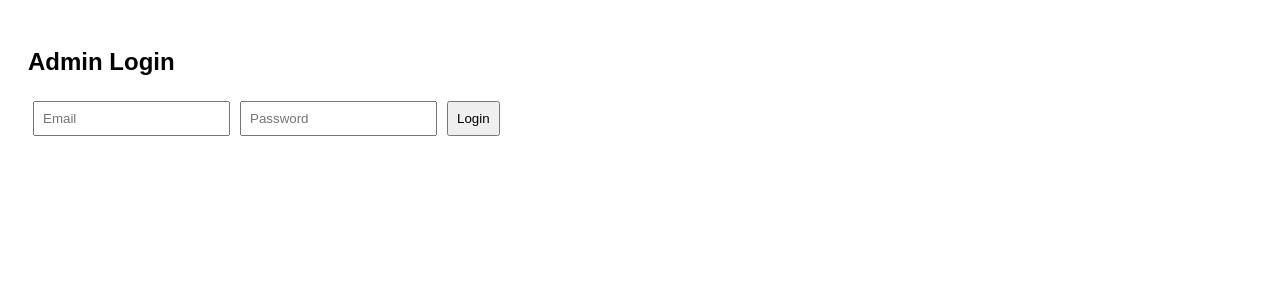
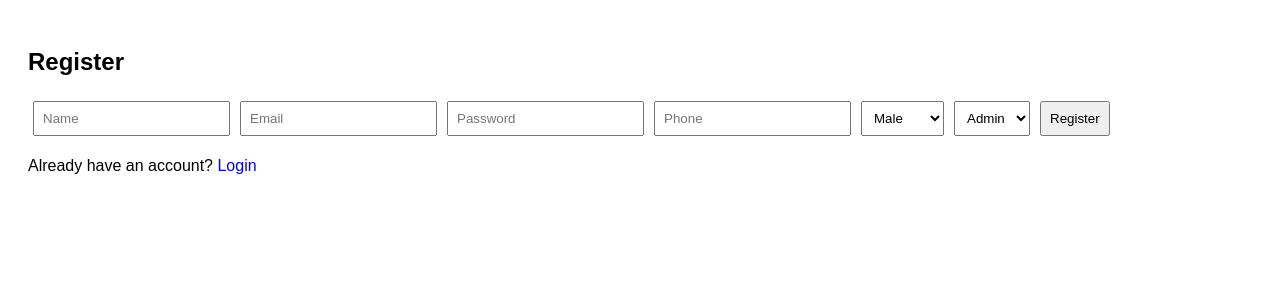
Before and after one commit to AyushSinghbharti/DeliveryWeb, a React (Vite) app: page /register in a window 1280 px wide. Before the commit this address led to /login. Shown: the top 300 px of the page. Built offline with nearby package versions, Linux system fonts and the light colour scheme.

Commit message:
Added Login

```diff
--- a/src/App.jsx
+++ b/src/App.jsx
@@ -3,6 +3,7 @@ import Login from "./pages/Login";
 import Dashboard from "./pages/Dashboard";
 import Orders from "./pages/Orders";
 import DeliveryGuys from "./pages/DeliveryGuys";
+import Register from "./pages/Register";
 
 const PrivateRoute = ({ children }) => {
   const token = localStorage.getItem("token");
@@ -14,6 +15,7 @@ function App() {
     <BrowserRouter>
       <Routes>
         <Route path="/login" element={<Login />} />
+        <Route path="/register" element={<Register />} />
         <Route
           path="/dashboard"
           element={
--- a/src/pages/Login.jsx
+++ b/src/pages/Login.jsx
@@ -40,7 +40,11 @@ export default function Login() {
           required />
         <button type="submit">Login</button>
       </form>
-      {error && <p style={{color: "red"}}>{error}</p>}
+      <p>
+        Don't have an account? <span style={{ color: 'blue', cursor: 'pointer' }} onClick={() => navigate("/register")}>Register</span>
+      </p>
+
+      {error && <p style={{ color: "red" }}>{error}</p>}
     </div>
   );
 }
--- /dev/null
+++ b/src/pages/Register.jsx
@@ -0,0 +1,71 @@
+import { useState } from "react";
+import { useNavigate } from "react-router-dom";
+import { createUserWithEmailAndPassword } from "firebase/auth";
+import { doc, setDoc } from "firebase/firestore";
+import { auth, db } from "../firebase";
+
+export default function Register() {
+  const navigate = useNavigate();
+  const [form, setForm] = useState({
+    name: "",
+    email: "",
+    password: "",
+    phone: "",
+    role: "admin", // default for now
+    gender: "Male",
+  });
+
+  const handleRegister = async () => {
+    try {
+      const userCredential = await createUserWithEmailAndPassword(
+        auth,
+        form.email,
+        form.password
+      );
+
+      const uid = userCredential.user.uid;
+
+      await setDoc(doc(db, "users", uid), {
+        name: form.name,
+        email: form.email,
+        phone: form.phone,
+        gender: form.gender,
+        role: form.role,
+        isNew: true,
+        createdAt: new Date(),
+        age: 0,
+        address: "missing",
+        orderid: [],
+      });
+
+      alert("Registration successful");
+      navigate("/login");
+    } catch (err) {
+      console.error("Registration Error:", err);
+      alert(err.message);
+    }
+  };
+
+  return (
+    <div>
+      <h2>Register</h2>
+      <input placeholder="Name" onChange={(e) => setForm({ ...form, name: e.target.value })} />
+      <input placeholder="Email" onChange={(e) => setForm({ ...form, email: e.target.value })} />
+      <input placeholder="Password" type="password" onChange={(e) => setForm({ ...form, password: e.target.value })} />
+      <input placeholder="Phone" onChange={(e) => setForm({ ...form, phone: e.target.value })} />
+      <select onChange={(e) => setForm({ ...form, gender: e.target.value })}>
+        <option>Male</option>
+        <option>Female</option>
+        <option>Other</option>
+      </select>
+      <select onChange={(e) => setForm({ ...form, role: e.target.value })}>
+        <option value="admin">Admin</option>
+      </select>
+      <button onClick={handleRegister}>Register</button>
+      <p>
+        Already have an account?{" "}
+        <span style={{ color: 'blue', cursor: 'pointer' }} onClick={() => navigate("/login")}>Login</span>
+      </p>
+    </div>
+  );
+}
```
